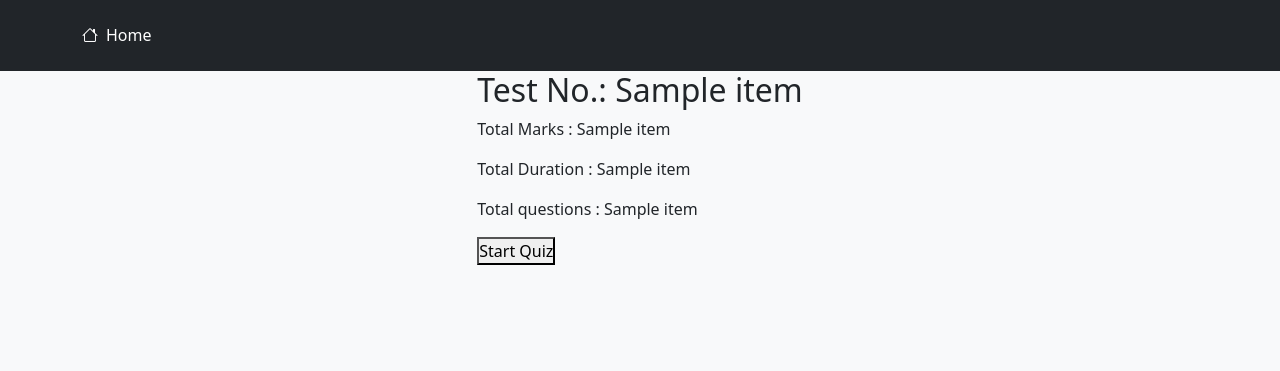
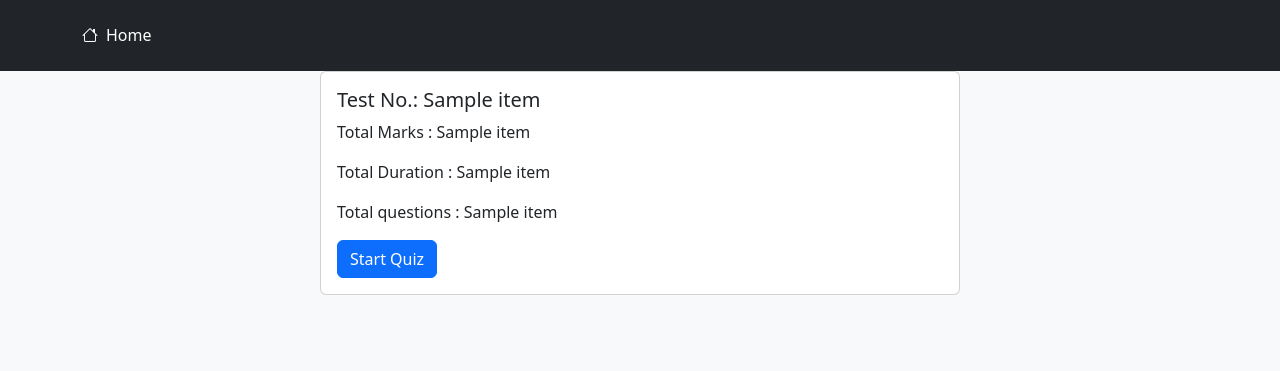
Before and after one commit to Shraddhamali2104/QuizProject2, a Flask app: template templates/test_section/home2.html in a window 1280 px wide. Shown: the part 25-396 px from the top of the page. Run offline with Flask 3, Linux system fonts and the light colour scheme; the template is opened without the code that fills it: most values are stand-ins (such as "Sample title", 1, 10 or a date in 2020).

Commit message:
bootstrap added to home and home2

```diff
--- a/static/style.css
+++ b/static/style.css
@@ -6,7 +6,6 @@
   body {
     height: 100vh;
     width: 100vw;
-
 
     display: flex;
     flex-flow: column nowrap;
--- a/templates/base.html
+++ b/templates/base.html
@@ -12,6 +12,7 @@
     <link rel="stylesheet" href="{{url_for('static', filename = 'style.css')}}">
 
     {% block style_content %}
+
     {% endblock %}
 </head>
 
--- a/templates/test_section/home.html
+++ b/templates/test_section/home.html
@@ -8,7 +8,7 @@
 {% for row in data %}
 <form action="/quiz" method="post">
     <input type="hidden" name="subject" value="{{row[0]}}">
-    <button type="submit">{{row[0]}}</button>
+    <button type="submit" class="btn btn-lg btn-primary mt-5 w-100">{{row[0]}}</button>
 </form>
 {% endfor%}
 
--- a/templates/test_section/home2.html
+++ b/templates/test_section/home2.html
@@ -6,15 +6,25 @@
 {% block middle_content %}
 
 {% for row in data%}
-<form action="/start_test" method="GET">
-    <input type="hidden" name="test_id" value="{{row[0]}}">
-    <h2>Test No.: {{row[1]}}</h2>
-    <p>Total Marks : {{row[2]}}</p>
-    <p>Total Duration : {{row[3]}}</p>
-    <p>Total questions : {{row[4]}}</p>
-    <button type="submit">Start Quiz</button>
 
-</form>
+
+
+
+<div class="col-sm-6">
+    <div class="card">
+        <div class="card-body">
+            <form action="/start_test" method="GET">
+                <input type="hidden" name="test_id" value="{{row[0]}}">
+                <h5 class="card-title">Test No.: {{row[1]}}</h5>
+                <p class="card-text">Total Marks : {{row[2]}}</p>
+                <p class="card-text">Total Duration : {{row[3]}}</p>
+                <p class="card-text">Total questions : {{row[4]}}</p>
+
+                <button type="submit" class="btn btn-primary">Start Quiz</button>
+            </form>
+        </div>
+    </div>
+</div>
 {% endfor %}
 
 {% endblock %}
```
